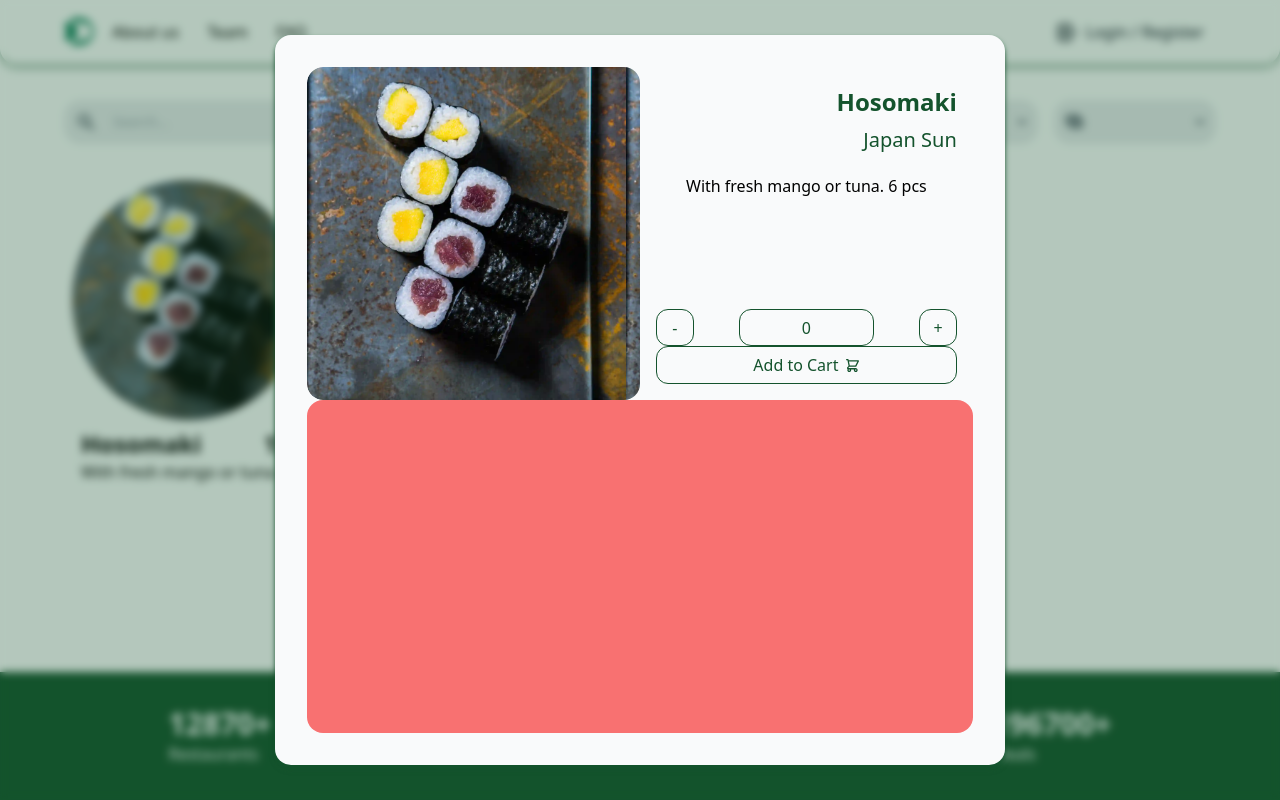
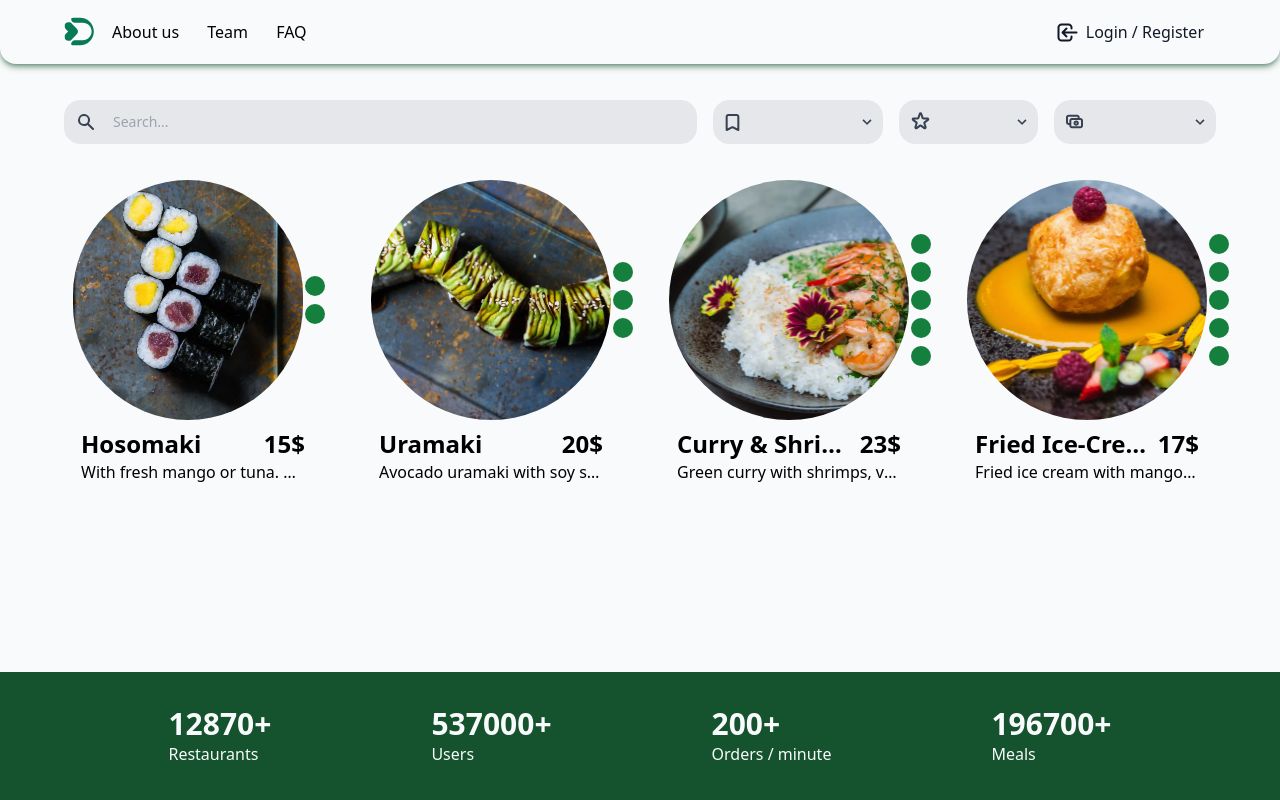
Before and after one commit to LessJakub/Salver, an Angular app in the folder Client/: page /search-page in a window 1280 px wide. Built offline with nearby package versions, Linux system fonts and the light colour scheme.

Commit message:
Dish overlay on dummy search engine data.

```diff
--- a/Client/src/app/app.module.ts
+++ b/Client/src/app/app.module.ts
@@ -16,6 +16,8 @@ import { SearchTileComponent } from './search-page/search-tile/search-tile.compo
 import { SearchBarComponent } from './search-page/search-bar/search-bar.component';
 import { UserActivityComponent } from './user-activity/user-activity.component';
 import { DishOverlayComponent } from './overlays/dish-overlay/dish-overlay.component';
+import { GradeComponentComponent } from './overlays/dish-overlay/grade-component/grade-component.component';
+import { ReviewPostComponent } from './overlays/dish-overlay/review-post/review-post.component';
 
 @NgModule({
   declarations: [
@@ -29,7 +31,9 @@ import { DishOverlayComponent } from './overlays/dish-overlay/dish-overlay.compo
     SearchTileComponent,
     SearchBarComponent,
     UserActivityComponent,
-    DishOverlayComponent
+    DishOverlayComponent,
+    GradeComponentComponent,
+    ReviewPostComponent
   ],
   imports: [
     BrowserModule,
--- a/Client/src/app/models/Dish.ts
+++ b/Client/src/app/models/Dish.ts
@@ -1,6 +1,6 @@
 export interface Dish {
     name: string;
-    imageURL: string;
+    imageURL: string[];
     grade: number;
     description: string;
     price: number;
--- a/Client/src/app/overlays/dish-overlay/dish-overlay.component.html
+++ b/Client/src/app/overlays/dish-overlay/dish-overlay.component.html
@@ -4,18 +4,21 @@
         <div class="p-8 2xl:p-16 w-full h-full">
 
             <!-- Upper half content -->
-            <div class="flex h-1/2 w-full rounded-2xl overflow-hidden">
+            <div class="flex h-1/2 w-full rounded-2xl overflow-hidden p-4">
                 <!-- Left half width content -->
                 <div class="w-1/2 h-full rounded-2xl overflow-hidden flex overflow-x-scroll snap-x snap-mandatory">
-                    <img class="mx-auto w-fit h-auto object-cover snap-start snap-always" src={{model.imageURL}}>
-                    <img class="mx-auto w-fit h-auto object-cover snap-start snap-always" src={{model.imageURL}}>
-                    <img class="mx-auto w-fit h-auto object-cover snap-start snap-always" src={{model.imageURL}}>
+
+                    <!-- Image carousel -->
+                    <ng-container *ngFor="let url of model.imageURL">
+                        <img class="mx-auto w-fit h-auto object-cover snap-start snap-always" src={{url}}>
+                    </ng-container>
+
                 </div>
 
                 <!-- Right half width content -->
                 <div class="w-1/2 h-full">
 
-                    <div class="w-full h-full p-4">
+                    <div class="w-full h-full p-2">
 
                         <div class="w-full h-1/4 overflow-hidden">
                             <div class="w-full h-1/2 overflow-scroll content-center text-right">
@@ -31,7 +34,7 @@
                             <p class="text-base font-light break-words">{{model.description}}</p>
                         </div>
 
-                        <div class="w-full h-1/4 flex-col gap-10">
+                        <div class="w-full h-1/4 flex-col space-y-1">
 
                             <div class="w-full h-1/2 flex gap-4">
                                 <div class="w-1/4 h-full justify-start flex">
@@ -55,27 +58,71 @@
 
                             <div class="w-full h-1/2 flex">
                                 <div class="w-full h-full justify-center flex">
-                                    <button class="flex justify-center group items-center gap-x-2 h-full w-full border text-md font-medium rounded-xl text-green-900 bg-gray-50 hover:bg-green-900 hover:text-gray-50 border-green-900">
+                                    <button (click)="takeOrder()" class="flex justify-center group items-center gap-x-2 h-full w-full border text-md font-medium rounded-xl text-green-900 bg-gray-50 hover:bg-green-900 hover:text-gray-50 border-green-900">
                                         Add to Cart
 
-                                        <svg class="stroke-green-900 group-hover:stroke-gray-50" width="13" height="13" viewBox="0 0 20 20" fill="none" xmlns="http://www.w3.org/2000/svg">
+                                        <svg class="stroke-green-900 group-hover:stroke-gray-50" width="12" height="12" viewBox="0 0 20 20" fill="none" xmlns="http://www.w3.org/2000/svg">
                                             <path d="M1 1H3L3.4 3M3.4 3H19L15 11H5M3.4 3L5 11M5 11L2.707 13.293C2.077 13.923 2.523 15 3.414 15H15M15 15C14.4696 15 13.9609 15.2107 13.5858 15.5858C13.2107 15.9609 13 16.4696 13 17C13 17.5304 13.2107 18.0391 13.5858 18.4142C13.9609 18.7893 14.4696 19 15 19C15.5304 19 16.0391 18.7893 16.4142 18.4142C16.7893 18.0391 17 17.5304 17 17C17 16.4696 16.7893 15.9609 16.4142 15.5858C16.0391 15.2107 15.5304 15 15 15ZM7 17C7 17.5304 6.78929 18.0391 6.41421 18.4142C6.03914 18.7893 5.53043 19 5 19C4.46957 19 3.96086 18.7893 3.58579 18.4142C3.21071 18.0391 3 17.5304 3 17C3 16.4696 3.21071 15.9609 3.58579 15.5858C3.96086 15.2107 4.46957 15 5 15C5.53043 15 6.03914 15.2107 6.41421 15.5858C6.78929 15.9609 7 16.4696 7 17Z" stroke="" stroke-width="2" stroke-linecap="round" stroke-linejoin="round"/>
-                                            </svg>
+                                        </svg>
 
                                     </button>
                                 </div>
                             </div>
 
                         </div>
-
                     </div>
 
                 </div>
             </div>
 
             <!-- Bottom half content -->
-            <div class="h-1/2 bg-red-400 rounded-2xl overflow-hidden">
+            <div class="h-1/2 rounded-2xl overflow-hidden overflow-y-scroll">
+                <!-- Grading system half -->
+                <div class="h-1/2 w-full p-4">
+                    <!-- Top grades -->
+                    <div class="h-1/2 w-full flex">
+                        <div class="h-full w-1/2 overflow-clip flex  items-center justify-center">
+                            <app-grade-component [grade]="5" [name]="'Taste'"></app-grade-component>
+                        </div>
 
+                        <div class="h-full w-1/2 overflow-clip flex items-center justify-center">
+                            <app-grade-component [grade]="3" [name]="'Price'"></app-grade-component>
+                        </div>
+                    </div>
+
+                    <!-- Bottom grades -->
+                    <div class="h-1/2 w-full flex">
+                        <div class="h-full w-1/2 overflow-clip flex items-center justify-center">
+                            <app-grade-component [grade]="4" [name]="'Service'"></app-grade-component>
+                        </div>
+
+                        <div class="h-full w-1/2 overflow-clip flex items-center justify-center">
+                            <app-grade-component [grade]="4" [name]="'Total Score'" [significant]="true"></app-grade-component>
+                        </div>
+                    </div>
+
+                </div>
+
+
+                <!-- Review posts -->
+                <div class="h-fit w-full p-4 overflow-y-scroll snap-y snap-proximity space-y-10">
+
+                    <div class="w-full h-72 snap-start">
+                        <app-review-post></app-review-post>
+                    </div>
+
+                    <div class="w-full h-72 snap-start">
+                        <app-review-post></app-review-post>
+                    </div>
+
+                    <div class="w-full h-72 snap-start">
+                        <app-review-post></app-review-post>
+                    </div>
+
+                    <div class="w-full h-72 snap-start">
+                        <app-review-post></app-review-post>
+                    </div>
+                </div>
             </div>
 
 
--- a/Client/src/app/search-page/search-page.component.ts
+++ b/Client/src/app/search-page/search-page.component.ts
@@ -16,14 +16,14 @@ export class SearchPageComponent implements OnInit {
     filteredSearchResults: any[];
 
     dishSearchResults: Dish[] = [
-        {name:"Hosomaki", imageURL:"/assets/images/3W2A0606@0.5x.webp", grade:2, description:"With fresh mango or tuna. 6 pcs",price:15, restaurant: "Japan Sun"},
-        // {name:"Uramaki",  imageURL:"/assets/images/3W2A0699@0.5x.webp", grade:3, description:"Avocado uramaki with soy sauce.", price:20, restaurant: "Japan Sun"},
-        // {name:"Curry & Shrimps", imageURL:"/assets/images/W2A6423@0.5x.webp",  grade:5, description:"Green curry with shrimps, vegetables and jasmin rice", price:23, restaurant: "Japan Sun"},
-        // {name:"Fried Ice-Cream", imageURL:"/assets/images/W2A6500@0.5x.webp", grade:5, description:"Fried ice cream with mango pulp", price:17,restaurant: "Japan Sun"},
-        // {name:"Fusion Rolls", imageURL:"/assets/images/W2A6389@0.5x.webp", grade:4, description:"Salmon marinated in togarashi, avocado, mango sauce, micro greens", price:24, restaurant: "Japan Sun"},
-        // {name:"Sashimi", imageURL:"/assets/images/3W2A0746@0.5x.webp", grade:3, description:"Salmon, tuna, butterfish, 12 pcs", price:35, restaurant: "Japan Sun"},
-        // {name:"Wakame Salad", imageURL:"/assets/images/3W2A0956@0.5x.webp", grade:5, description:"Seaweed, sesame seeds, cucumber, rice vinegar", price:29, restaurant: "Japan Sun"},
-        // {name:"Tom Yam Kung ", imageURL:"/assets/images/3W2A0925@0.5x.webp", grade:5, description:"Thai soup with shrimps, coconut milk and vegetables", price:26, restaurant: "Japan Sun"},
+        {name:"Hosomaki", imageURL:["/assets/images/3W2A0606@0.5x.webp", "/assets/images/3W2A0606@0.5x.webp"], grade:2, description:"With fresh mango or tuna. 6 pcs",price:15, restaurant: "Japan Sun"},
+        {name:"Uramaki",  imageURL:["/assets/images/3W2A0699@0.5x.webp", "/assets/images/3W2A0699@0.5x.webp"], grade:3, description:"Avocado uramaki with soy sauce.", price:20, restaurant: "Japan Sun"},
+        {name:"Curry & Shrimps", imageURL:["/assets/images/W2A6423@0.5x.webp", "/assets/images/W2A6423@0.5x.webp"],  grade:5, description:"Green curry with shrimps, vegetables and jasmin rice", price:23, restaurant: "Japan Sun"},
+        {name:"Fried Ice-Cream", imageURL:["/assets/images/W2A6500@0.5x.webp", "/assets/images/W2A6500@0.5x.webp"], grade:5, description:"Fried ice cream with mango pulp", price:17,restaurant: "Japan Sun"},
+        // {name:"Fusion Rolls", imageURL:["/assets/images/W2A6389@0.5x.webp"], grade:4, description:"Salmon marinated in togarashi, avocado, mango sauce, micro greens", price:24, restaurant: "Japan Sun"},
+        // {name:"Sashimi", imageURL:["/assets/images/3W2A0746@0.5x.webp"], grade:3, description:"Salmon, tuna, butterfish, 12 pcs", price:35, restaurant: "Japan Sun"},
+        // {name:"Wakame Salad", imageURL:["/assets/images/3W2A0956@0.5x.webp"], grade:5, description:"Seaweed, sesame seeds, cucumber, rice vinegar", price:29, restaurant: "Japan Sun"},
+        // {name:"Tom Yam Kung ", imageURL:["/assets/images/3W2A0925@0.5x.webp"], grade:5, description:"Thai soup with shrimps, coconut milk and vegetables", price:26, restaurant: "Japan Sun"},
     ]
 
     constructor() {}
--- a/Client/src/app/search-page/search-tile/search-tile.component.ts
+++ b/Client/src/app/search-page/search-tile/search-tile.component.ts
@@ -6,12 +6,12 @@ import { DishOverlayComponent } from 'src/app/overlays/dish-overlay/dish-overlay
   selector: 'app-search-tile',
   template: `
 
-    <app-dish-overlay *ngIf="(showOverlay) == true" [model]="model"></app-dish-overlay>
+    <app-dish-overlay *ngIf="(showOverlay) == true" [model]="model" (closeOverlayEventEmitter)="disableLoginOverlay()"></app-dish-overlay>
 
-    <div class="flex w-fit h-fit justify-center items-center content-center flex-col cursor-pointer group">
+    <div (click)="invertOverlayFlag()" class="flex w-fit h-fit justify-center items-center content-center flex-col cursor-pointer group">
 
         <div class="flex h-60 w-60">
-            <img class="mx-auto w-fit h-auto object-cover rounded-full group-hover:drop-shadow-lg group-hover:saturate-200 transition" src={{model.imageURL}}>
+            <img class="mx-auto w-fit h-auto object-cover rounded-full group-hover:drop-shadow-lg group-hover:saturate-200 transition" src={{model.imageURL[0]}}>
             <div class="grid grid-cols-1 gap-2 h-full justify-center content-center px-0.5">
                 <ng-container *ngFor="let _ of [].constructor(model.grade); let i = index">
                     <div class="w-5 h-5 bg-green-700 rounded-full group-hover:drop-shadow-lg group-hover:saturate-200 transition"></div>
@@ -34,11 +34,19 @@ export class SearchTileComponent {
 
     @Input() model: Dish;
 
-    showOverlay: boolean = true;
+    showOverlay: boolean = false;
 
     currencySymbol: string = "$"
 
     constructor() {}
 
+    invertOverlayFlag() {
+        this.showOverlay = !this.showOverlay;
+    }
+
+    disableLoginOverlay(eventFlag:boolean) {
+        this.showOverlay = eventFlag;
+    }
+
 
 }
```
Also changed, not shown: Client/src/app/overlays/dish-overlay/dish-overlay.component.ts (+13 -1 lines), Client/src/app/overlays/dish-overlay/grade-component/grade-component.component.ts (added, +28 -0 lines), Client/src/app/overlays/dish-overlay/review-post/review-post.component.html (added, +17 -0 lines), Client/src/app/overlays/dish-overlay/review-post/review-post.component.ts (added, +14 -0 lines), 1 other file (tests, documents, lock files or other folders).
